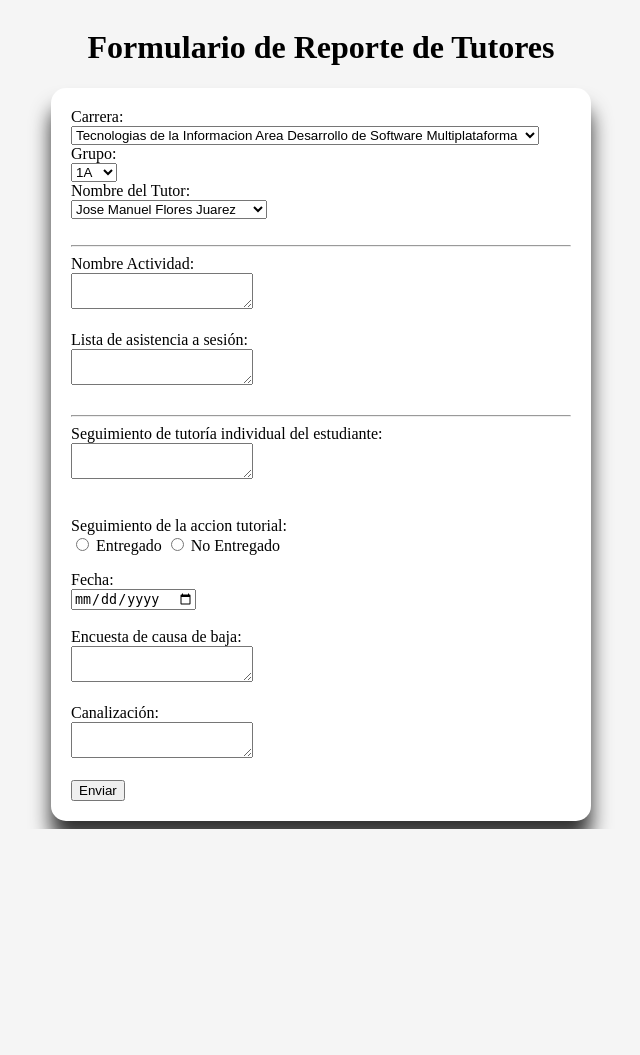
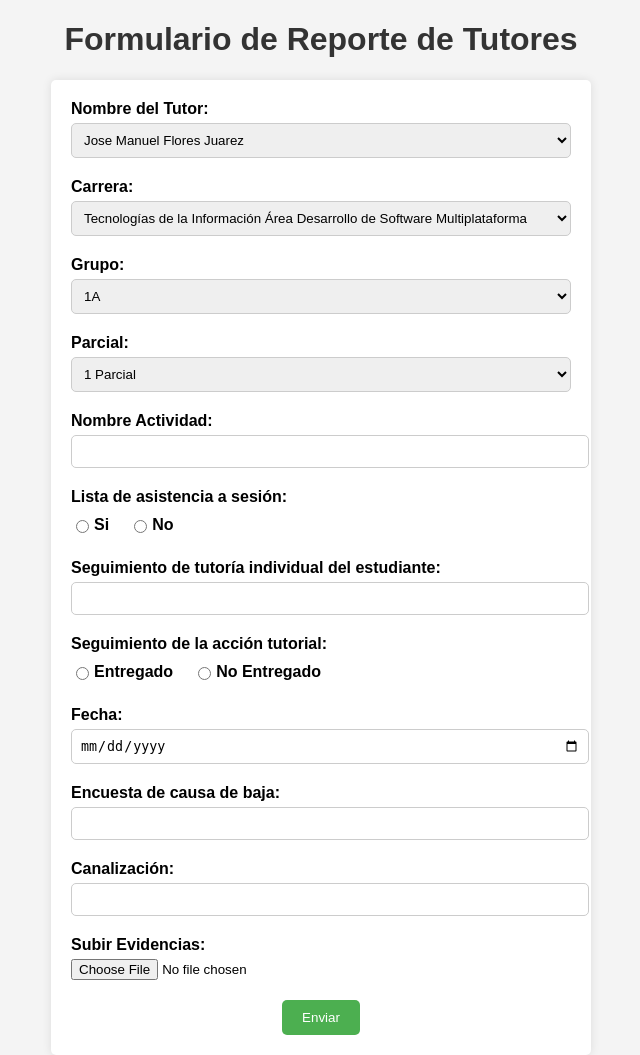
Before and after one commit to MiguelAngel0401/SistemaTutores, a Flask app: page / in a window 1280 px wide. Shown: the whole page, without its empty margins (319-959 px from the left). Before the commit the page ends 829 px from the top, so only its background shows below. Run offline with Flask 3, Linux system fonts and the light colour scheme.

Commit message:
Form Updates

```diff
--- /dev/null
+++ b/static/css/styles.css
@@ -0,0 +1,85 @@
+/* Estilos generales */
+body {
+    font-family: Arial, sans-serif;
+    background-color: #f4f4f4;
+    margin: 0;
+    padding: 0;
+}
+
+.form-container {
+    max-width: 500px;
+    margin: 0 auto;
+    background-color: #fff;
+    padding: 20px;
+    border-radius: 5px;
+    box-shadow: 0 0 10px rgba(0, 0, 0, 0.1);
+}
+
+h1 {
+    text-align: center;
+    color: #333;
+}
+
+.form-group {
+    margin-bottom: 20px;
+}
+
+label {
+    font-weight: bold;
+    display: block;
+    margin-bottom: 5px;
+}
+
+input[type="text"],
+input[type="date"],
+select {
+    width: 100%;
+    padding: 8px;
+    border-radius: 5px;
+    border: 1px solid #ccc;
+}
+
+input[type="radio"] {
+    margin-right: 5px;
+}
+
+/* Centrar el formulario */
+.center {
+    display: flex;
+    justify-content: center;
+}
+
+/* Estilos específicos para los radios */
+.radio-group label {
+    margin-right: 20px;
+    margin-top: 5px;
+}
+
+.radio-group {
+    display: flex;
+    align-items: center;
+}
+
+.radio-group input[type="radio"] {
+    margin-right: 5px;
+}
+
+.button {
+    display: flex;
+    justify-content: center;
+    margin-top: 20px;
+}
+
+.button input[type="submit"] {
+    background-color: #4CAF50;
+    color: white;
+    padding: 10px 20px;
+    border: none;
+    border-radius: 5px;
+    cursor: pointer;
+    transition: background-color 0.3s ease;
+}
+
+.button input[type="submit"]:hover {
+    background-color: #45a049;
+}
--- a/templates/index.html
+++ b/templates/index.html
@@ -4,26 +4,7 @@
     <meta charset="UTF-8">
     <meta name="viewport" content="width=device-width, initial-scale=1.0">
     <title>Formulario de Reporte de Tutores</title>
-    <Style>
-        body {
-            display: flex;
-            flex-direction: column;
-            min-height: 100vh;
-            background-color:whitesmoke;
-        }
-        .form-container {
-            background-color: #fff;
-            padding: 20px;
-            border-radius: 15px;
-            max-width: 500px;
-            margin: auto;
-            box-shadow: 0 20px 20px rgba(0, 0, 0, 0.8);
-        }
-
-        .form-container .form-group label {
-            font-weight: bold;
-        }
-    </Style>
+    <link rel="stylesheet" href="../static/css/styles.css">
 </head>
 <body>
     <center>
@@ -32,89 +13,126 @@
     <form action="/submit" method="POST">
         <div class="form-container">
 
+            <div class="form-group">
+                <label for="tutor">Nombre del Tutor:</label>
+                <select id="tutor" name="tutor" required>
+                    <option value="Jose Manuel Flores Juarez">Jose Manuel Flores Juarez</option>
+                    <option value="Diana Lizeth Ahuatzi Reyes">Diana Lizeth Ahuatzi Reyes</option>
+                    <option value="Alfredo Garcia Ruiz">Alfredo Garcia Ruiz</option>
+                    <option value="Elizabeth Cortes Ramos">Elizabeth Cortes Ramos</option>
+                    <option value="Maricela Gress Roldan">Maricela Gress Roldan</option>
+                    <option value="Jose Marin Rugerio Atriano">Jose Marin Rugerio Atriano</option>
+                    <option value="Sonia Lopez Rodriguez">Sonia Lopez Rodriguez</option>
+                    <option value="Margarita Lima Esteban">Margarita Lima Esteban</option>
+                    <option value="Juan Gabriel Valencia Muñoz">Juan Gabriel Valencia Muñoz</option>
+                    <option value="Miguel Torreon Hernandez">Miguel Torreon Hernandez</option>
+                    <option value="Francisco Lopez Briones">Francisco Lopez Briones</option>
+                    <option value="Aldo Giovani Luria Garcia">Aldo Giovani Luria Garcia</option>
+                </select>
+            </div>
 
-        <label for="carrera">Carrera:</label><br>
-        <select id="carrera" name="carrera">
-            <option value="tsu0">Tecnologias de la Informacion Area Desarrollo de Software Multiplataforma</option>
-            <option value="tsu1">Tecnologias de la Informacion Area Infraestructura de Redes Digitales</option>
-            <option value="tsu2">Tecnologias de la Informacion Area Entornos Virtuales y Negocios Digitales</option>
-            <option value="tsu3">Ingenieria en Desarrollo y Gestion de Software</option>
-            <option value="tsu4">Ingenieria en Redes Inteligentes y Ciberseguridad</option>
-            <option value="tsu5">Ingenieria en Entornos Virtuales y Negocios Digitales</option>
-        </select>
-        <br>
+            <div class="form-group">
+                <label for="carrera">Carrera:</label>
+                <select id="carrera" name="carrera" required>
+                    <option value="tsu0">Tecnologías de la Información Área Desarrollo de Software Multiplataforma</option>
+                    <option value="tsu1">Tecnologías de la Información Área Infraestructura de Redes Digitales</option>
+                    <option value="tsu2">Tecnologías de la Información Área Entornos Virtuales y Negocios Digitales</option>
+                    <option value="tsu3">Ingeniería en Desarrollo y Gestión de Software</option>
+                    <option value="tsu4">Ingeniería en Redes Inteligentes y Ciberseguridad</option>
+                    <option value="tsu5">Ingeniería en Entornos Virtuales y Negocios Digitales</option>
+                </select>
+            </div>
 
-        <label for="grupo">Grupo:</label><br>
-        <select id="grupo" name="grupo">
-            <option value="grupo0">1A</option>
-            <option value="grupo1">1B</option>
-            <option value="grupo2">2A</option>
-            <option value="grupo3">2B</option>
-            <option value="grupo4">3A</option>
-            <option value="grupo5">3B</option>
-            <option value="grupo6">4A</option>
-            <option value="grupo7">4B</option>
-            <option value="grupo8">5A</option>
-            <option value="grupo9">5B</option>
-            <option value="grupo10">6A</option>
-            <option value="grupo11">6B</option>
-            <option value="grupo12">7A</option>
-            <option value="grupo13">7B</option>
-            <option value="grupo14">8A</option>
-            <option value="grupo15">8B</option>
-            <option value="grupo16">9A</option>
-            <option value="grupo17">9B</option>
-            <option value="grupo18">10A</option>
-            <option value="grupo19">10B</option>
-        </select>
-        <br>
+            <div class="form-group">
+                <label for="grupo">Grupo:</label>
+                <select id="grupo" name="grupo" required>
+                    <option value="1A">1A</option>
+                    <option value="1B">1B</option>
+                    <option value="2A">2A</option>
+                    <option value="2B">2B</option>
+                    <option value="3A">3A</option>
+                    <option value="3B">3B</option>
+                    <option value="4A">4A</option>
+                    <option value="4B">4B</option>
+                    <option value="5A">5A</option>
+                    <option value="5B">5B</option>
+                    <option value="6A">6A</option>
+                    <option value="6B">6B</option>
+                    <option value="7A">7A</option>
+                    <option value="7B">7B</option>
+                    <option value="8A">8A</option>
+                    <option value="8B">8B</option>
+                    <option value="9A">9A</option>
+                    <option value="9B">9B</option>
+                    <option value="10A">10A</option>
+                    <option value="10B">10B</option>
+                </select>
+            </div>
 
-        <label for="tutor">Nombre del Tutor:</label><br>
-        <select id="tutor" name="tutor">
-            <option value="Profe0">Jose Manuel Flores Juarez</option>
-            <option value="Profe1">Diana Lizeth Ahuatzi Reyes</option>
-            <option value="Profe2">Alfredo Garcia Ruiz</option>
-            <option value="Profe3">Elizabeth Cortes Ramos</option>
-            <option value="Profe4">Maricela Gress Roldan</option>
-            <option value="Profe5">Jose Marin Rugerio Atriano</option>
-            <option value="Profe6">Sonia Lopez Rodriguez</option>
-            <option value="Profe7">Margarita Lima Esteban</option>
-            <option value="Profe8">Juan Gabriel Valencia Muñoz</option>
-            <option value="Profe9">Miguel Torreon Hernandez</option>
-            <option value="Profe10">Francisco Lopez Briones</option>
-            <option value="Profe11">Aldo Giovani Luria Garcia</option>
-        </select>
-        <br><br>
+            <div class="form-group">
+                <label for="tutor">Parcial:</label>
+                <select id="tutor" name="tutor" required>
+                    <option value="1parcial">1 Parcial</option>
+                    <option value="2parcial">2 Parcial</option>
+                    <option value="3parcial">3 Parcial</option>
+                    <option value="4parcial">4 Parcial</option>
+                </select>
+            </div>
 
-        <hr>
+            <div class="form-group">
+                <label for="actividad">Nombre Actividad:</label>
+                <input type="text" id="actividad" name="actividad" required>
+            </div>
 
-        <label for="documentos">Nombre Actividad:</label><br>
-        <textarea id="documentos" name="documentos"></textarea><br><br>
+            <div class="form-group">
+                <label for="asistencia">Lista de asistencia a sesión:</label>
+                <div class="radio-group">
+                    <input type="radio" id="si" name="asistencia" value="1" required>
+                    <label for="si">Si</label>
+                    <input type="radio" id="no" name="asistencia" value="0" required>
+                    <label for="no">No</label>
+                </div>
+            </div>
 
-        <label for="asistencia">Lista de asistencia a sesión:</label><br>
-        <textarea id="asistencia" name="asistencia"></textarea><br><br>
+            <div class="form-group">
+                <label for="seguimiento_individual">Seguimiento de tutoría individual del estudiante:</label>
+                <input type="text" id="seguimiento_individual" name="seguimiento_individual" required>
+            </div>
 
-        <hr>
+            <div class="form-group">
+                <label for="accion_tutorial">Seguimiento de la acción tutorial:</label>
+                <div class="radio-group">
+                    <input type="radio" id="entregado" name="accion_tutorial" value="1" required>
+                    <label for="entregado">Entregado</label>
+                    <input type="radio" id="no_entregado" name="accion_tutorial" value="0" required>
+                    <label for="no_entregado">No Entregado</label>
+                </div>
+            </div>
 
-        <label for="seguimiento">Seguimiento de tutoría individual del estudiante:</label><br>
-        <textarea id="nombres" name="nombres"></textarea><br><br>
+            <div class="form-group">
+                <label for="fecha">Fecha:</label>
+                <input type="date" id="fecha" name="fecha" required>
+            </div>
 
-        <p>
-            <label for="seguimiento">Seguimiento de la accion tutorial:</label><br>
-            <input type="radio" name="seguimiento" value="1"> Entregado
-            <input type="radio" name="seguimiento" value="0"> No Entregado
-        </p>
+            <div class="form-group">
+                <label for="causa_baja">Encuesta de causa de baja:</label>
+                <input type="text" id="causa_baja" name="causa_baja">
+            </div>
 
-        <label for="fecha">Fecha:</label><br>
-        <input type="date" name="fecha"><br><br>
+            <div class="form-group">
+                <label for="canalizacion">Canalización:</label>
+                <input type="text" id="canalizacion" name="canalizacion">
+            </div>
 
-        <label for="causa_baja">Encuesta de causa de baja:</label><br>
-        <textarea id="causa_baja" name="causa_baja"></textarea><br><br>
+            <div class="form-group">
+                <label for="file">Subir Evidencias:</label>
+                <input type="file" id="file" name="file" accept=".pdf, .doc, .docx, .txt">
+            </div>
 
-        <label for="canalizacion">Canalización:</label><br>
-        <textarea id="canalizacion" name="canalizacion"></textarea><br><br>
+            <div class="button">
+                <input type="submit" value="Enviar">
+            </div>
 
-        <input type="submit" value="Enviar">
         </div>
     </form>
 </body>
```
